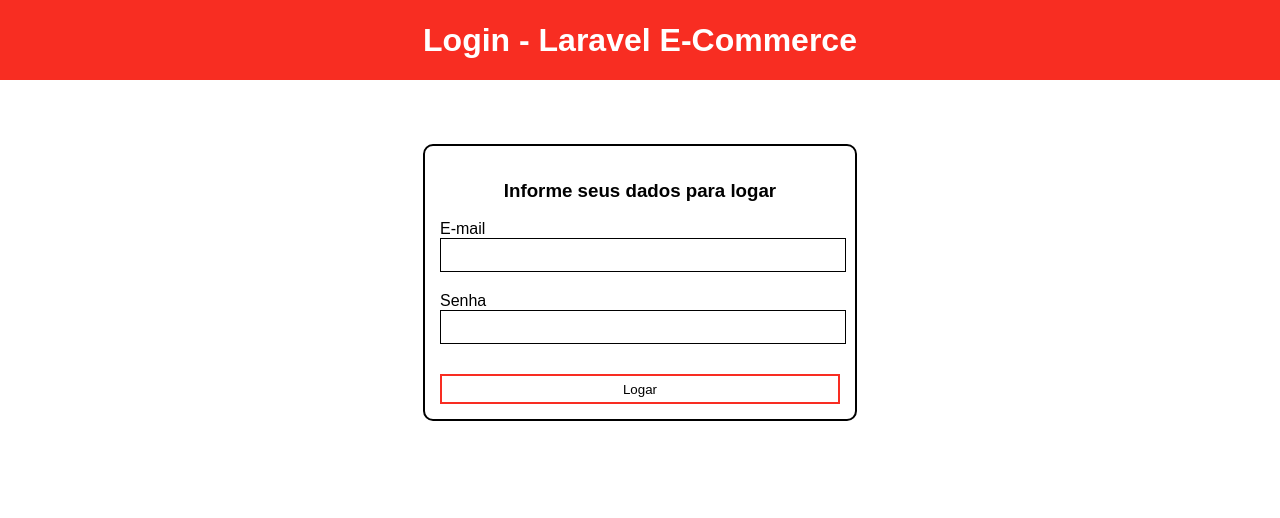
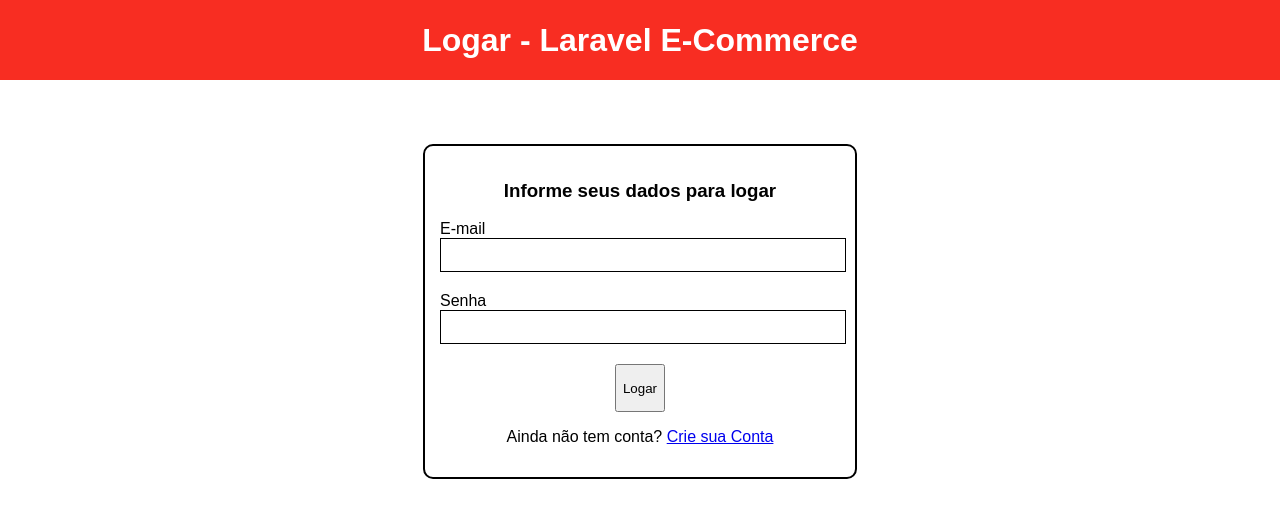
Before and after one commit to alvarojunior02/react-ecommerce, a React (Vite) app: page /login in a window 1280 px wide. Shown: the top 518 px of the page. Built offline with nearby package versions, Linux system fonts and the light colour scheme.

Commit message:
fix: adjust header of login

```diff
--- a/src/views/Login/index.tsx
+++ b/src/views/Login/index.tsx
@@ -32,7 +32,7 @@
     return (
         <div className="container">
             <header className="headerLogin">
-                <h1 className="title">Login - Laravel E-Commerce</h1>
+                <h1 className="title">Logar - Laravel E-Commerce</h1>
             </header>
 
             <div className="containerLogin">
@@ -62,9 +62,11 @@
                         />
                     </div>
 
-                    <button className="buttonLoginSubmit" onClick={() => { handleSubmit()}}>
+                    <button className="buttonSubmit" onClick={() => { handleSubmit()}}>
                         <p>Logar</p>
                     </button>
+
+                    <p>Ainda não tem conta? <a href="singup">Crie sua Conta</a></p>
                 </div>
             </div>
         </div>
```
